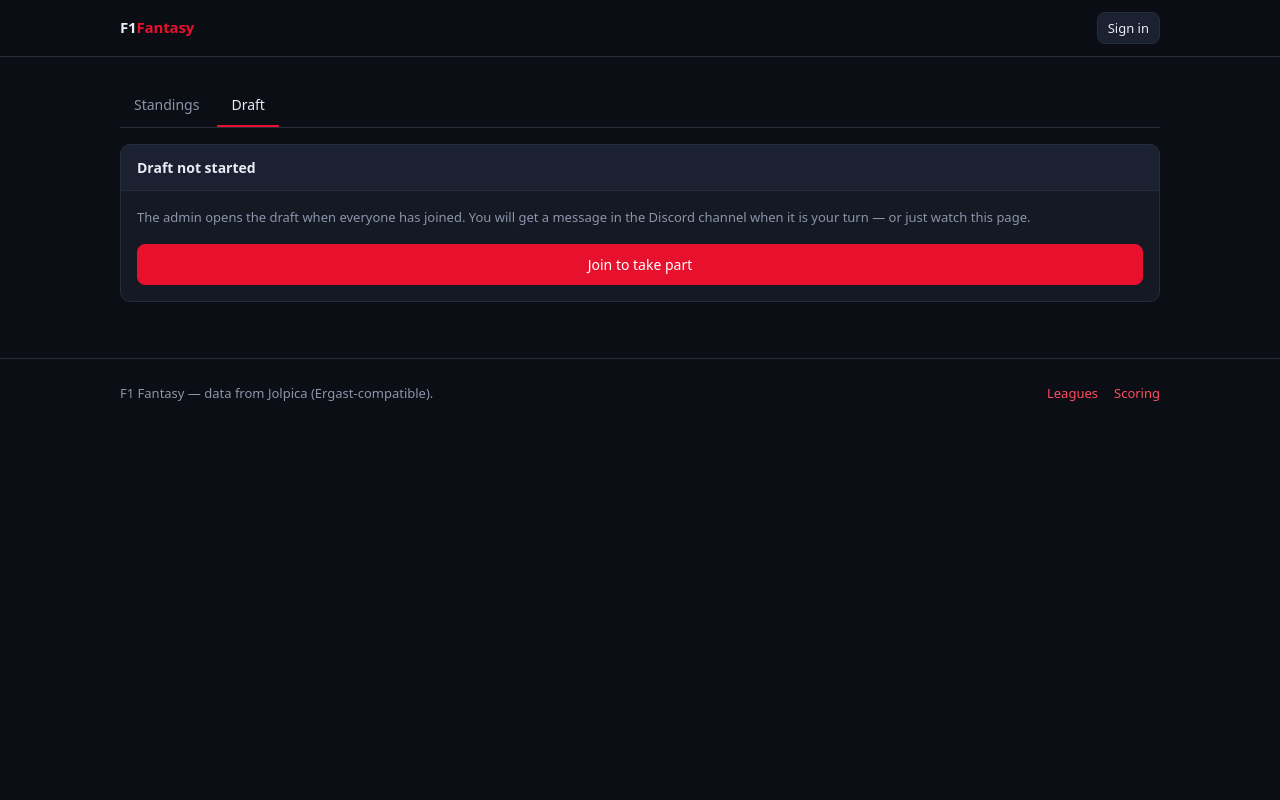
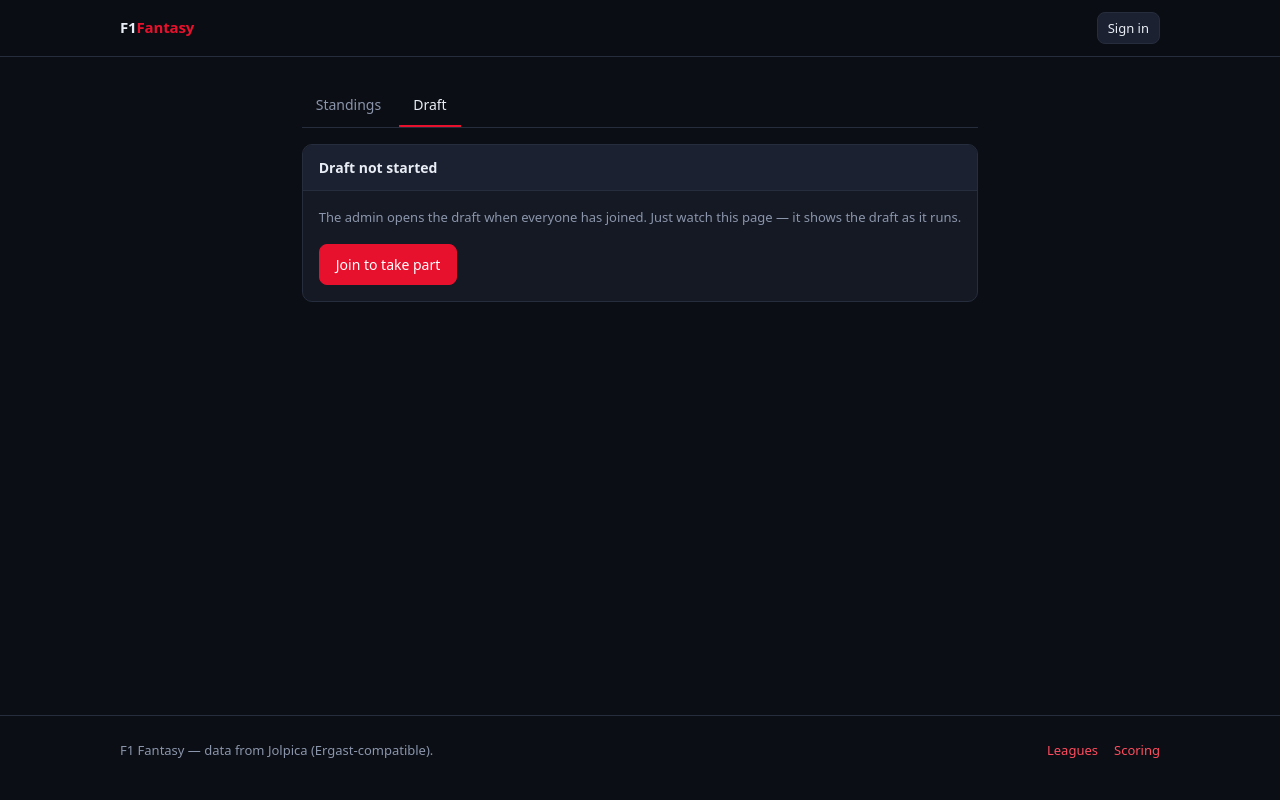
Before and after one commit to Bobnoddle/f1-fantasy-league, a Python web app: template app/web/templates/draft.html in a window 1280 px wide. Run offline with Jinja, Linux system fonts and the light colour scheme; the template is opened without the code that fills it, so the values that code supplies are empty.

Commit message:
Fix five UI defects visible only in a screenshot
1. The tab bar rendered above the site header on "My team" and "Join".
   team.html and join.html included _league_tabs.html at top level, outside
   `{% block content %}`. With `{% extends %}`, that output is emitted ahead of
   the base template. The other four templates put the include inside the block,
   which is why only two pages were broken. No test read the rendered HTML in
   document order, so nothing caught it.

2. Hundreds of pixels of dead space under the footer on every short page. The
   stylesheet had no min-height anywhere, so the footer floated mid-viewport.
   body is now a flex column with min-height 100vh and main grows to fill.

3. The header repeated the league nav — Standings, My team, Draft, Admin — that
   the tab bar directly beneath it already carried. _league_tabs.html owns
   league navigation and carries the active-state underline; the header now
   holds the display name and Sign out.

4. The draft page promised a Discord message and the standings page said results
   post automatically, on a deployment with no Discord at all. Both are now
   conditioned on league.webhook_id — whether this league actually posts — rather
   than the global discord_enabled, which would still claim posting for a league
   that configured nothing. The landing page keeps its marketing copy, since it
   describes the product rather than this deployment.

5. "Back to standings" spanned the full width of the panel. .stack is a column
   flex container, so its default align-items: stretch overrode .btn's
   shrink-to-fit. `.stack > .btn` now aligns to flex-start, with .btn--block
   still stretching.

tests/test_template_structure.py covers the first four: document order of
header and tabs on every league page, no duplicated links, the two Discord
claims, and the stylesheet rules for layout and buttons.

256 tests pass.

```diff
--- a/app/web/static/app.css
+++ b/app/web/static/app.css
@@ -35,6 +35,15 @@ html, body {
   -webkit-font-smoothing: antialiased;
 }
 
+/* Fill the viewport, so the footer sits at the bottom rather than floating
+   mid-page with hundreds of pixels of dead space below it on short pages. */
+body {
+  min-height: 100vh;
+  display: flex;
+  flex-direction: column;
+}
+body > main { flex: 1; }
+
 a { color: var(--accent-dim); text-decoration: none; }
 a:hover { text-decoration: underline; }
 
@@ -47,6 +56,12 @@ code, .mono {
 
 .wrap { max-width: var(--measure); margin: 0 auto; padding: 0 20px; }
 .stack { display: flex; flex-direction: column; gap: var(--gap); }
+
+/* A column flex container stretches its children, so a shrink-to-fit button
+   inside one spans the whole panel — "Back to standings" rendering 1300px wide
+   was this rule, not the markup. */
+.stack > .btn { align-self: flex-start; }
+.stack > .btn--block { align-self: stretch; }
 .row { display: flex; gap: var(--gap); flex-wrap: wrap; align-items: center; }
 .row--between { justify-content: space-between; }
 .grow { flex: 1; }
--- a/app/web/templates/base.html
+++ b/app/web/templates/base.html
@@ -36,16 +36,9 @@
     <span class="grow"></span>
 
     <nav class="row" style="gap:12px">
-      {% if league %}
-        <a class="small" href="/l/{{ league.code }}">Standings</a>
-        {% if my_team %}
-          <a class="small" href="/l/{{ league.code }}/team/{{ my_team.id }}">My team</a>
-        {% endif %}
-        <a class="small" href="/l/{{ league.code }}/draft">Draft</a>
-        {% if is_admin %}
-          <a class="small" href="/l/{{ league.code }}/admin">Admin</a>
-        {% endif %}
-      {% endif %}
+      {# No league links here. _league_tabs.html owns league navigation and
+         carries the active-state underline; repeating the same four links in
+         the header was pure duplication. #}
       {% if player %}
         <span class="small muted">{{ player.display_name }}</span>
         <form method="post" action="/logout" style="display:inline">
--- a/app/web/templates/draft.html
+++ b/app/web/templates/draft.html
@@ -117,8 +117,13 @@
     <div class="panel__head"><span class="panel__title">Draft not started</span></div>
     <div class="panel__body stack">
       <p class="small muted" style="margin:0">
-        The admin opens the draft when everyone has joined. You will get a message
-        in the Discord channel when it is your turn — or just watch this page.
+        The admin opens the draft when everyone has joined.
+        {% if league.webhook_id %}
+        You will get a message in the Discord channel when it is your turn, or
+        just watch this page.
+        {% else %}
+        Just watch this page — it shows the draft as it runs.
+        {% endif %}
       </p>
       {% if my_team %}
       <a class="btn" href="/l/{{ league.code }}">Back to standings</a>
--- a/app/web/templates/join.html
+++ b/app/web/templates/join.html
@@ -1,9 +1,12 @@
 {% extends "base.html" %}
-{% include "_league_tabs.html" %}
 
 {% block title %}Join {{ league.name }}{% endblock %}
 
 {% block content %}
+{# Inside the block: top-level output is emitted ahead of the base template,
+   which put the tab bar above the site header. #}
+{% include "_league_tabs.html" %}
+
 <div style="max-width:460px;margin:40px auto">
   <section class="panel">
     <div class="panel__head">
```
Also changed, not shown: app/web/templates/standings.html (+6 -1 lines), app/web/templates/team.html (+5 -2 lines), tests/test_template_structure.py (added, +187 -0 lines).
